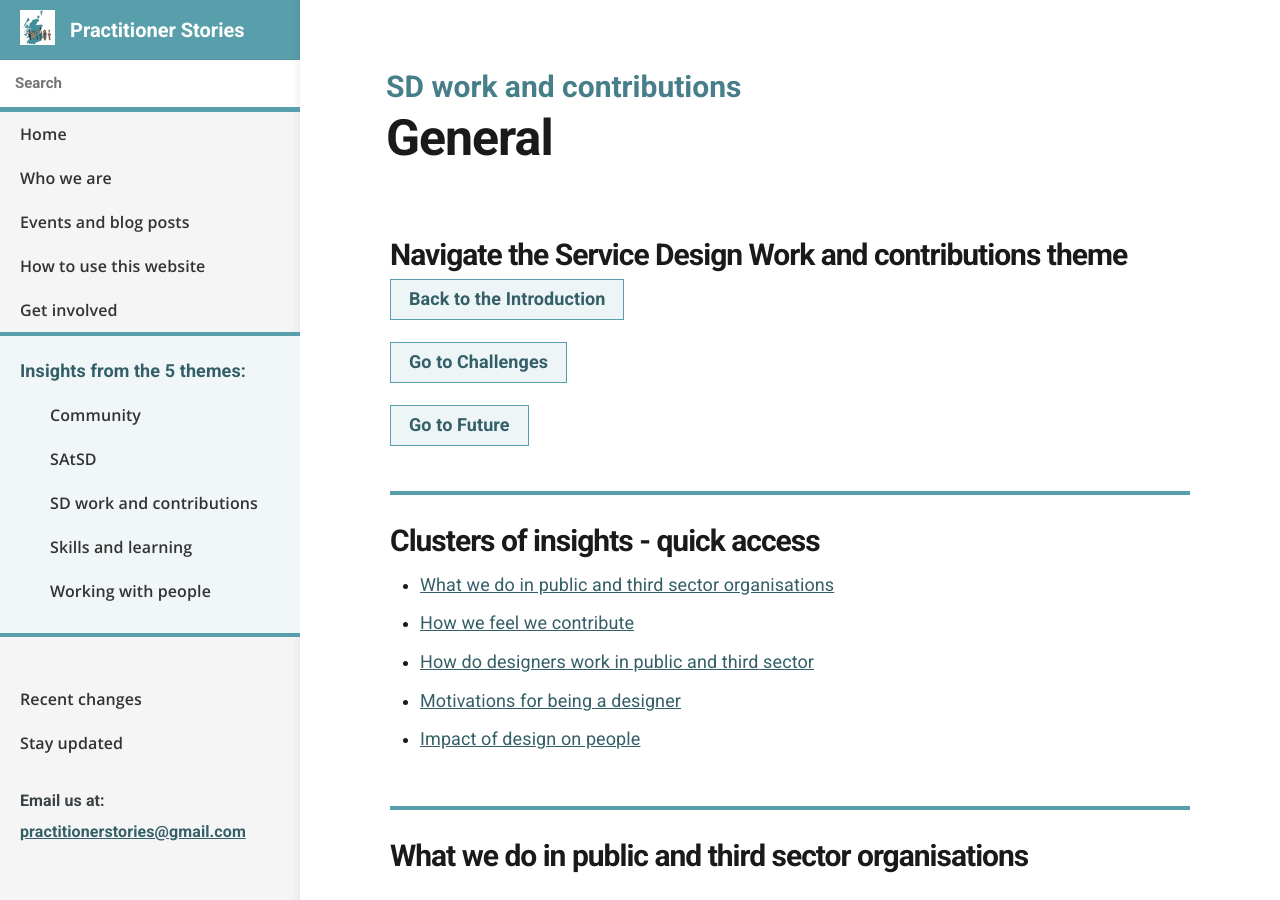
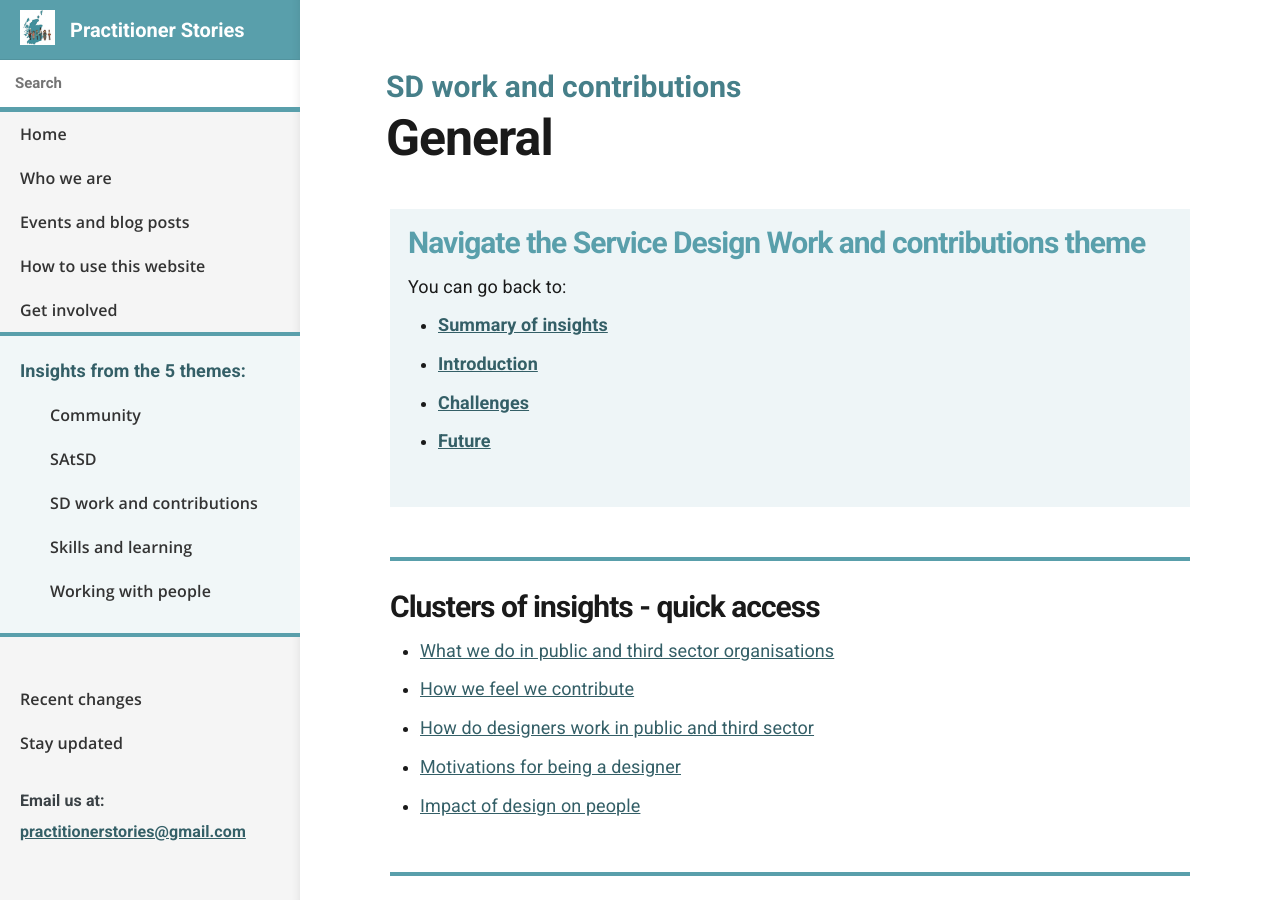
Before and after one commit to stephanie-K/practitioner-stories, a Jekyll site: the page built from _docs/SD-work-contributions/general.md, in a window 1280 px wide and 900 px high. Built offline with Jekyll 4.4.1, drawn with Linux system fonts in a browser that asks for light colours.

Commit message:
improve anvigation pannel

```diff
--- a/_docs/SD-work-contributions/general.md
+++ b/_docs/SD-work-contributions/general.md
@@ -4,11 +4,15 @@ category: SD work and contributions
 order: 2
 ---
 
-<div class="item-nav">
-<h2>Navigate the Service Design Work and contributions theme</h2>
-   <p><span><a href="/practitioner-stories/SD-work-contributions/intro">Back to the Introduction</a></span></p>
-   <p><span><a href="/practitioner-stories/SD-work-contributions/challenges">Go to Challenges</a></span></p>
-   <p><span><a href="/practitioner-stories/SD-work-contributions/future">Go to Future</a></span></p>
+<div class="nav-panel">
+   <h2>Navigate the Service Design Work and contributions theme</h2>
+   <p style="margin-bottom: 0">You can go back to:</p>
+   <ul>
+      <li><a href="/practitioner-stories/SD-work-contributions/summary"><strong>Summary of insights</strong></a></li>
+      <li><a href="/practitioner-stories/SD-work-contributions/intro"><strong>Introduction</strong></a></li>
+      <li><a href="/practitioner-stories/SD-work-contributions/challenges"><strong>Challenges</strong></a></li>
+      <li><a href="/practitioner-stories/SD-work-contributions/future"><strong>Future</strong></a></li>
+   </ul>
 </div>
 
 
```
